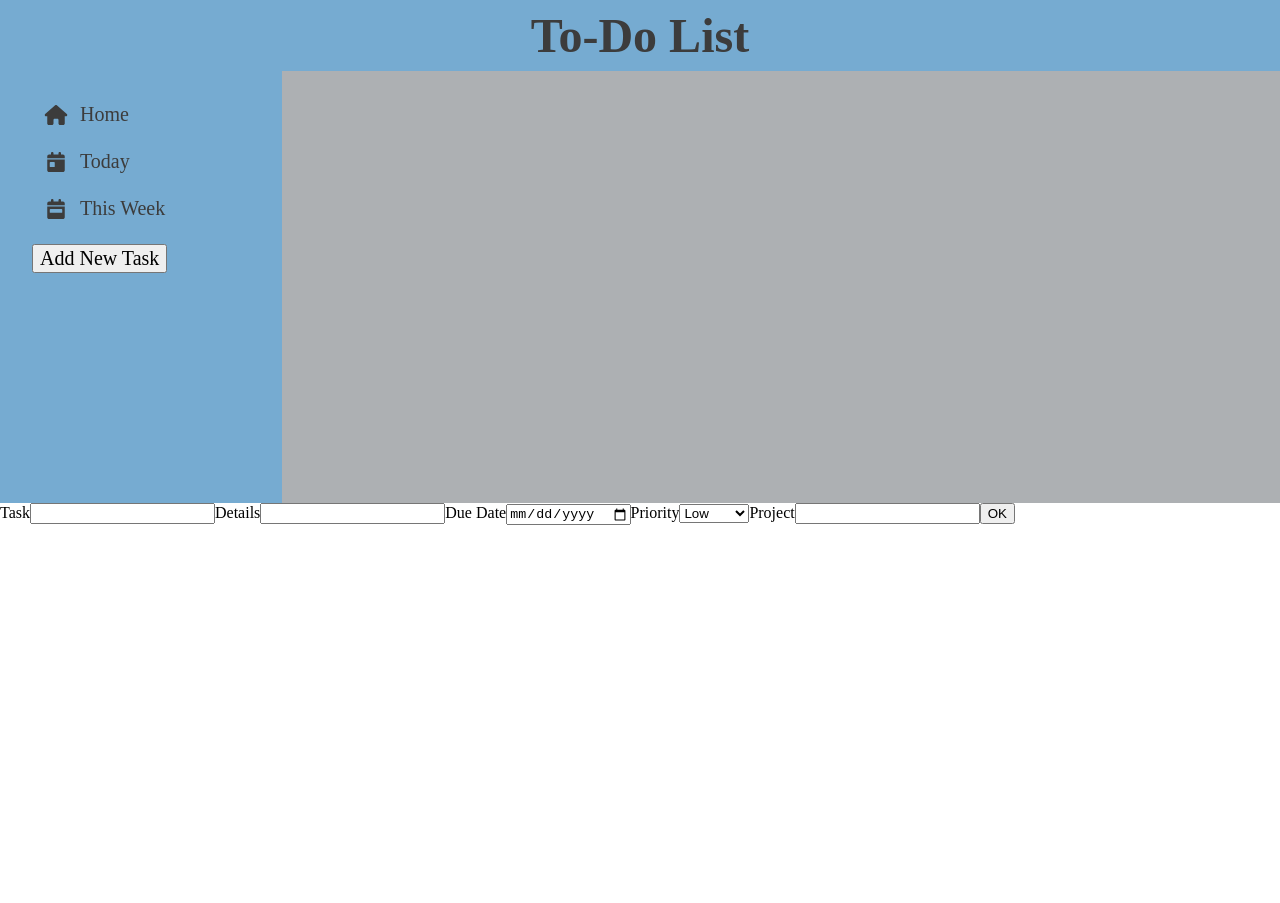
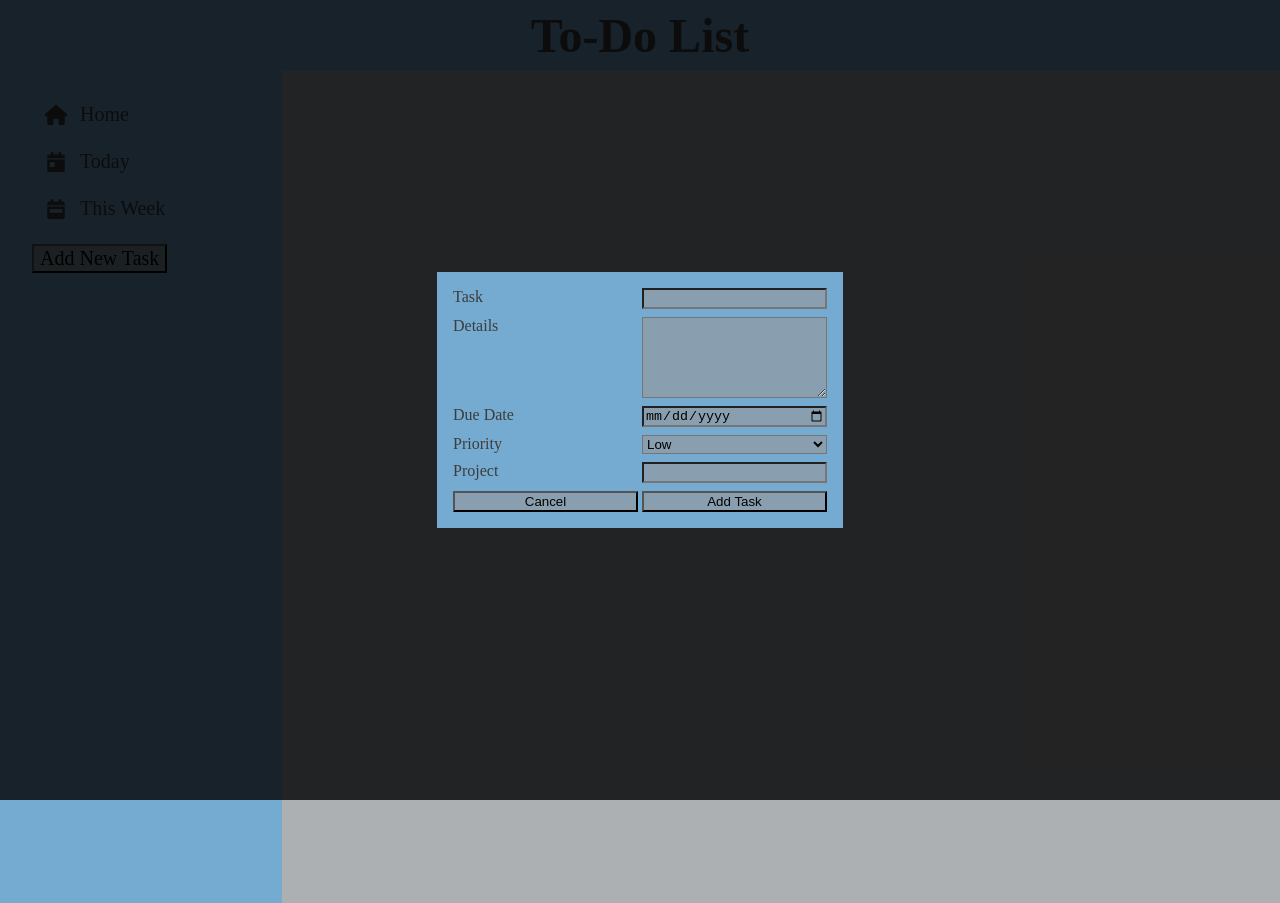
Before and after one commit to btorpey00/to-do-list, a website built with webpack: page dist/index.html in a window 1280 px wide. Both pictures are taken after a click on the button "Add New Task". Before the commit the page ends 800 px from the top, so only its background shows below. Built offline with nearby package versions, Linux system fonts and the light colour scheme.

Commit message:
add styling and local storage

```diff
--- a/src/index.js
+++ b/src/index.js
@@ -5,8 +5,11 @@ import renderTaskModule from './modules/newTaskModule.js';
 import newTaskInfo from './modules/newTaskInfo.js';
 import renderTasks from './modules/renderTasks.js';
 
-const allTasks = [];
+const allTasks = JSON.parse(localStorage.getItem("allTasks") || '[]');
+
 const allProjects = [];
+
+
 
 const header = document.createElement('h1');
 header.className = 'main-header';
@@ -62,25 +65,16 @@ const taskListContainer = document.createElement('div');
 taskListContainer.className = 'task-list-container';
 mainContainer.appendChild(taskListContainer);
 
-
-
-// const testDiv = document.createElement('div');
-// const testIcon = document.createElement('i');
-// testIcon.classList = 'fa-solid fa-check';
-// testDiv.appendChild(testIcon);
-
-// document.body.appendChild(testDiv);
-// testDiv.addEventListener('click', function () {
-//     console.log('hello');
-//     renderTasks(allTasks)});
-
-
-
 const taskModule = document.createElement('div');
+taskModule.className = 'task-module';
 document.body.appendChild(taskModule);
 
+taskListContainer.appendChild(renderTasks(allTasks));
+
 addTaskButton.addEventListener('click', function () {
+    taskModule.style.display = 'flex';
     taskModule.appendChild(renderTaskModule());
+
     const newTaskAccept = document.getElementById('new-task-accept');
     newTaskAccept.addEventListener('click', function(){
         const taskTitle = document.getElementById('new-title');
@@ -91,5 +85,13 @@ addTaskButton.addEventListener('click', function () {
         taskListContainer.innerText = '';
         taskListContainer.appendChild(renderTasks(allTasks));
         taskModule.textContent = '';
+        taskModule.style.display = 'none';
+        localStorage.setItem("allTasks", JSON.stringify(allTasks));
+    });
+
+    const newTaskCancel = document.getElementById('new-task-cancel');
+    newTaskCancel.addEventListener('click', function() {
+        taskModule.textContent = '';
+        taskModule.style.display = 'none';
     });
 });
--- a/src/modules/newTaskInfo.js
+++ b/src/modules/newTaskInfo.js
@@ -11,6 +11,6 @@ const NewTask = (title, details, dueDate, priority, project, isComplete) => {
 }
 
 export default function newTaskInfo(title, details, dueDate, priority, project) {
-    let task = NewTask(title, details, dueDate, priority, project, false);
+    let task = NewTask(title, details, Date.parse(dueDate), priority, project, false);
     return task;
 }
--- a/src/modules/newTaskModule.js
+++ b/src/modules/newTaskModule.js
@@ -1,7 +1,7 @@
 export default function renderTaskModule() {
     let testTask;
     const newTaskModule = document.createElement('div');
-    newTaskModule.className = 'new-test-module';
+    newTaskModule.className = 'new-task-module';
     // mainContainer.appendChild(newTaskModule);
 
     const newTitleInput = document.createElement('input');
@@ -13,8 +13,8 @@ export default function renderTaskModule() {
     newTaskModule.appendChild(newTitleLabel);
     newTaskModule.appendChild(newTitleInput);
 
-    const newDetailsInput = document.createElement('input');
-    newDetailsInput.setAttribute('type', 'textarea');
+    const newDetailsInput = document.createElement('textarea');
+    newDetailsInput.setAttribute('rows', '5');
     newDetailsInput.id = 'new-details';
     const newDetailsLabel = document.createElement('label');
     newDetailsLabel.setAttribute('for', 'new-details');
@@ -60,45 +60,18 @@ export default function renderTaskModule() {
     newTaskModule.appendChild(newProjectLabel);
     newTaskModule.appendChild(newProjectInput);
 
+    const newTaskCancel = document.createElement('button');
+    newTaskCancel.id = ('new-task-cancel');
+    newTaskCancel.innerText = 'Cancel';
+    newTaskModule.appendChild(newTaskCancel);
+
     const newTaskAccept = document.createElement('button');
     newTaskAccept.id = ('new-task-accept');
-    newTaskAccept.innerText = 'OK';
-    newTaskModule.appendChild(newTaskAccept)
-//     newTaskAccept.addEventListener('click', function(){
-//         testTask = NewTask(newPriorityInput.value, newDetailsInput.value, newDueDateInput.value, newPriorityInput.value, newProjectInput.value, false);
-//         console.log(testTask);
-//         return testTask;
-// });
+    newTaskAccept.innerText = 'Add Task';
+    newTaskModule.appendChild(newTaskAccept);
+
 document.body.appendChild(newTaskModule);
 
 return newTaskModule;
 
-
 }
-
-// const NewTask = (title, details, dueDate, priority, project, isComplete) => {
-
-//     return {
-//         title,
-//         details,
-//         dueDate,
-//         priority,
-//         project
-//     };
-// }
-
-// function createNewTask() {
-//     renderTaskModule();
-//     console.log(testTask);
-//     return testTask;
-    // let testTask = NewTask(newPriorityInput.value, newDetailsInput.value, newDueDateInput.value, newPriorityInput.value, newProjectInput.value, false);
-    // console.log(testTask);
-    // return testTask;
-
-
-// return testTask;
-
-// }
-// let testTask = NewTask('test', 'testing', 'someday', 'high', 'none', false);
-
-// export default testTask;
--- a/src/modules/renderTasks.js
+++ b/src/modules/renderTasks.js
@@ -1,10 +1,14 @@
+import { format } from "date-fns";
+
 const taskListContainer = document.createElement('ul');
+taskListContainer.className = 'task-list-container'
 
 export default function renderTasks(taskArray) {
 
     taskListContainer.innerText = '';
 
-        for (let i = 0; i < taskArray.length; i++) {
+    for (let i = 0; i < taskArray.length; i++) {
+
         let currentTask = document.createElement('li');
         currentTask.className = 'task-list-item';
         taskListContainer.appendChild(currentTask);
@@ -17,7 +21,7 @@ export default function renderTasks(taskArray) {
         markComplete.addEventListener ('change', function () {
             currentTask.classList.toggle('completed-task');
             taskArray[i].isComplete = !taskArray[i].isComplete;
-            console.log(taskArray[i].isComplete);
+            localStorage.setItem("allTasks", JSON.stringify(taskArray));
         });
         if (taskArray[i].isComplete === true) {
             currentTask.classList.toggle('completed-task');
@@ -33,7 +37,7 @@ export default function renderTasks(taskArray) {
         // currentTask.appendChild(currentDetails);
 
         const currentDueDate = document.createElement('div');
-        currentDueDate.innerText = taskArray[i].dueDate;
+        currentDueDate.innerText = format(taskArray[i].dueDate, 'MM/dd/yyy');
         currentTask.appendChild(currentDueDate);
 
         const currentPriority = document.createElement('div');
@@ -45,7 +49,7 @@ export default function renderTasks(taskArray) {
         editTask.setAttribute('title', 'Edit');
         currentTask.appendChild(editTask);
         editTask.addEventListener('click', function() {
-            console.log('edit ' + taskArray[i].title);
+            // console.log('edit ' + taskArray[i].title);
         });
 
         const deleteTask = document.createElement('div');
@@ -55,16 +59,10 @@ export default function renderTasks(taskArray) {
         currentTask.appendChild(deleteTask);
         deleteTask.addEventListener('click', function() {
             taskArray.splice(i, 1);
-            // deleteTask.closest('li').remove();
-            console.table(taskArray);
-            // taskListContainer.parentElement.textContent = '';
             renderTasks(taskArray);
+            localStorage.setItem("allTasks", JSON.stringify(taskArray));
         });
-
-        // const currentProject = document.createElement('div');
-        // currentProject.innerText = taskArray[i].project;
-        // currentTask.appendChild(currentProject);
-    }
+    };
 
     return taskListContainer;
 
--- a/src/style.css
+++ b/src/style.css
@@ -11,6 +11,8 @@
     --nav-hover: rgb(25, 25, 25);
     --main-bg: rgb(173, 176, 179);
     --completed-task: lightgray;
+    --shade-bg: rgba(0, 0, 0, 0.80);
+    --input-bg: rgb(137, 159, 175);
 
 }
 
@@ -43,11 +45,16 @@ body {
     color: var(--header-text);
     margin-top: 0;
     /* height: calc(100vh - 4rem); */
-    height: 50vh;
+    height: 100vh;
     width: 250px;
     padding-left: 2rem;
     padding-top: 2rem;
     font-size: 1.25rem;
+}
+
+.side-bar input {
+    background: var(--input-bg);
+    cursor: pointer;
 }
 
 .nav-links {
@@ -100,3 +107,45 @@ body {
     text-decoration: line-through;
     color: var(--completed-task);
 }
+
+.task-module {
+    position: absolute;
+    top: 0;
+    left: 0;
+    height: 100vh;
+    width: 100vw;
+    z-index: 1;
+    background: var(--shade-bg);
+    display: none;
+    justify-content: center;
+    align-items: center;
+}
+
+.new-task-module {
+    background: var(--header-bg);
+    color: var(--header-text);
+    padding: 1rem;
+    display: grid;
+    grid-template-columns: repeat(2, 1fr);
+    column-gap: .25rem;
+    row-gap: .5rem;
+}
+
+.new-task-module input,
+select,
+button,
+textarea
+ {
+    background: var(--input-bg);
+}
+
+.task-list-item {
+    display: flex;
+    width: 75%;
+
+    gap: 1rem;
+}
+
+.task-list-item :nth-child(3){
+    margin-left: auto;
+}
```
Also changed, not shown: dist/newTaskInfo.bundle.js, dist/newTaskModule.bundle.js, dist/renderTask.bundle.js, 1 other file.
